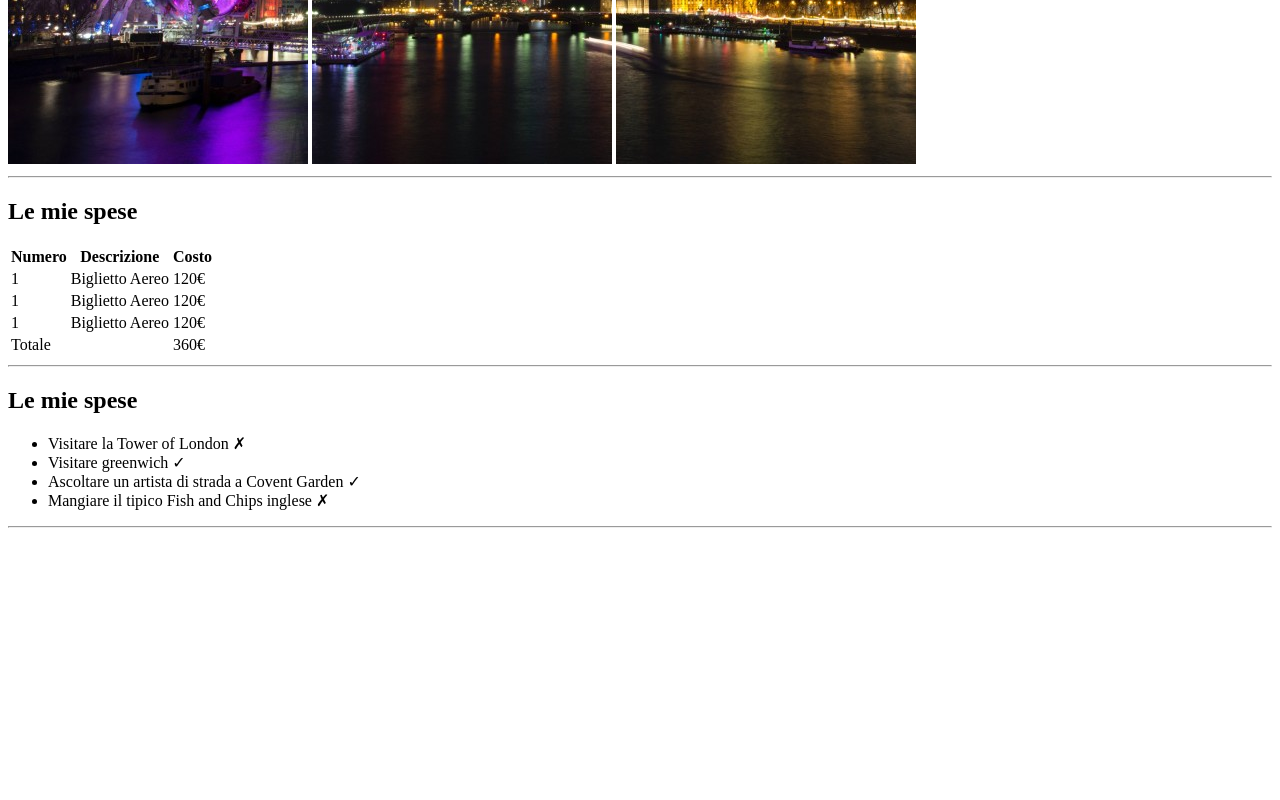
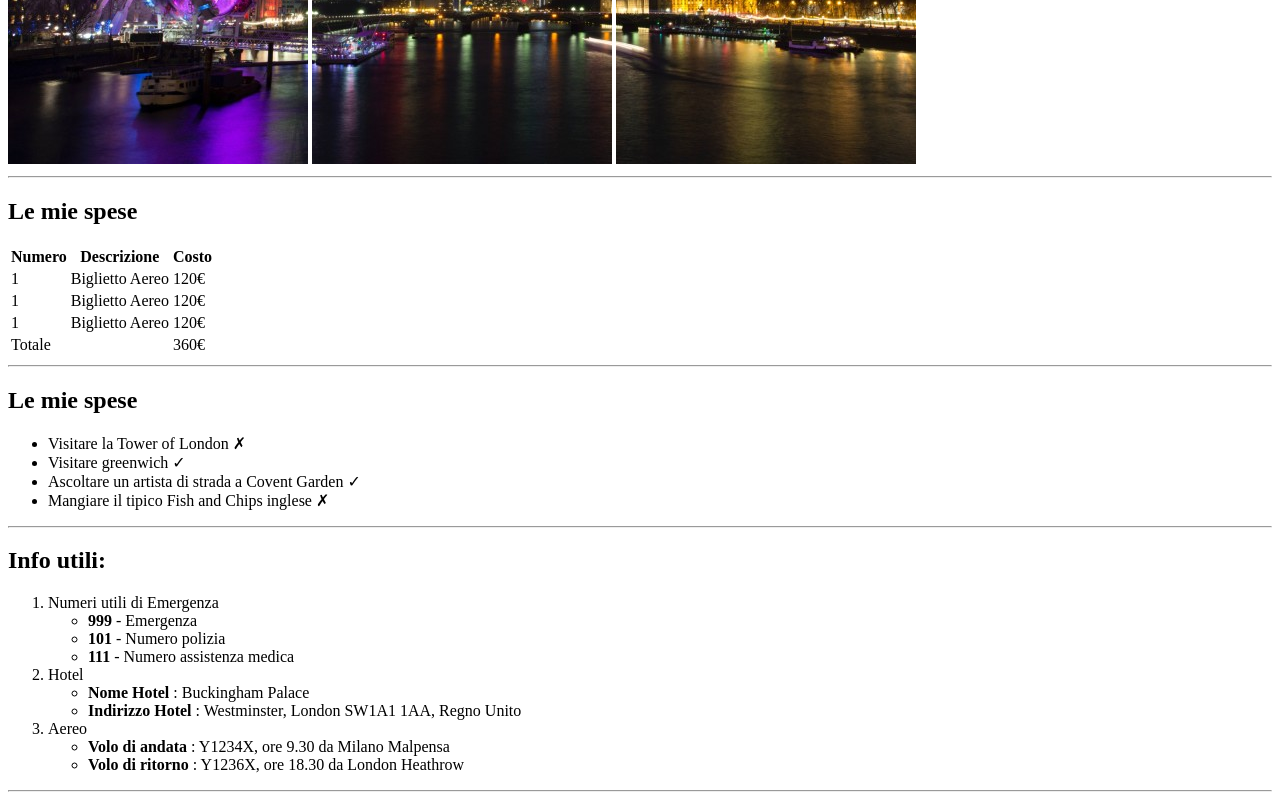
Before and after one commit to MartinaDR1/html-london-trip, a plain HTML site: page index.html in a window 1280 px wide. Shown: the part 516-1316 px from the top of the page. Before the commit the page ends 1052 px from the top, so only its background shows below. Drawn offline with Linux system fonts and the light colour scheme.

Commit message:
add info

```diff
--- a/index.html
+++ b/index.html
@@ -89,7 +89,37 @@
 
         <hr>
 
+        <section>
 
+            <h2>Info utili:</h2>
+
+            <ol>
+                <li>Numeri utili di Emergenza
+                    <ul>
+                        <li><strong>999</strong> - Emergenza</li>
+                        <li><strong>101</strong> - Numero polizia</li>
+                        <li><strong>111</strong> - Numero assistenza medica</li>
+                    </ul>
+                </li>
+
+                <li>Hotel
+                    <ul>
+                        <li><strong>Nome Hotel</strong> : Buckingham Palace</li>
+                        <li><strong>Indirizzo Hotel</strong> : Westminster, London SW1A1 1AA, Regno Unito</li>
+                    </ul>
+                </li>
+
+                <li>Aereo
+                    <ul>
+                        <li><strong>Volo di andata</strong> : Y1234X, ore 9.30 da Milano Malpensa</li>
+                        <li><strong>Volo di ritorno</strong> : Y1236X, ore 18.30 da London Heathrow</li>
+                    </ul>
+                </li>
+            </ol>
+
+        </section>
+
+        <hr>
     </main>
 </body>
 </html>
```
